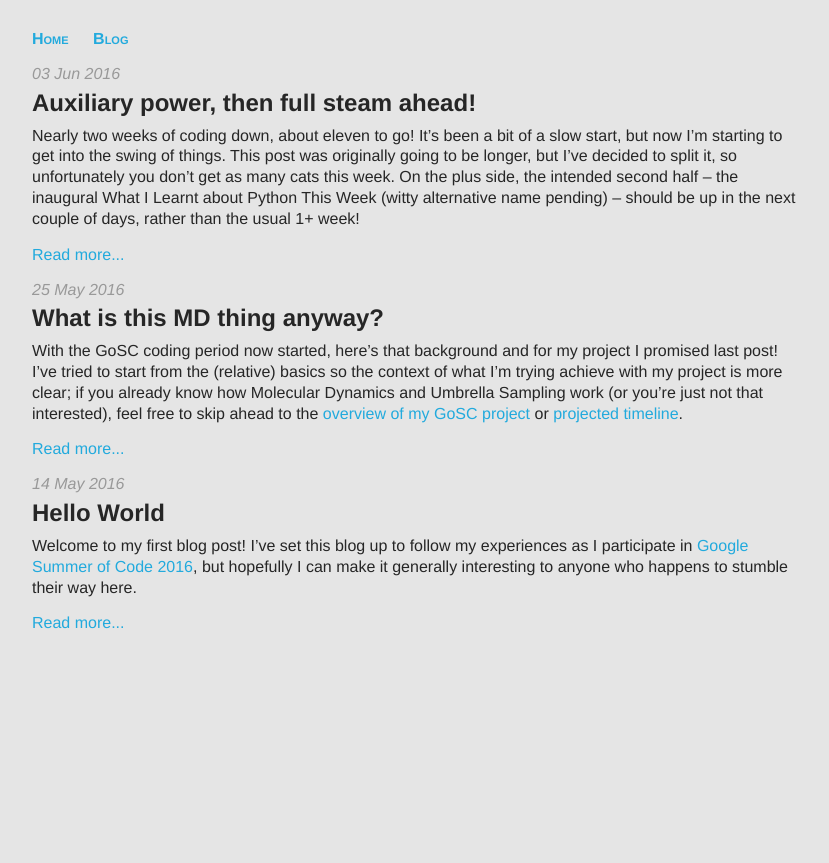
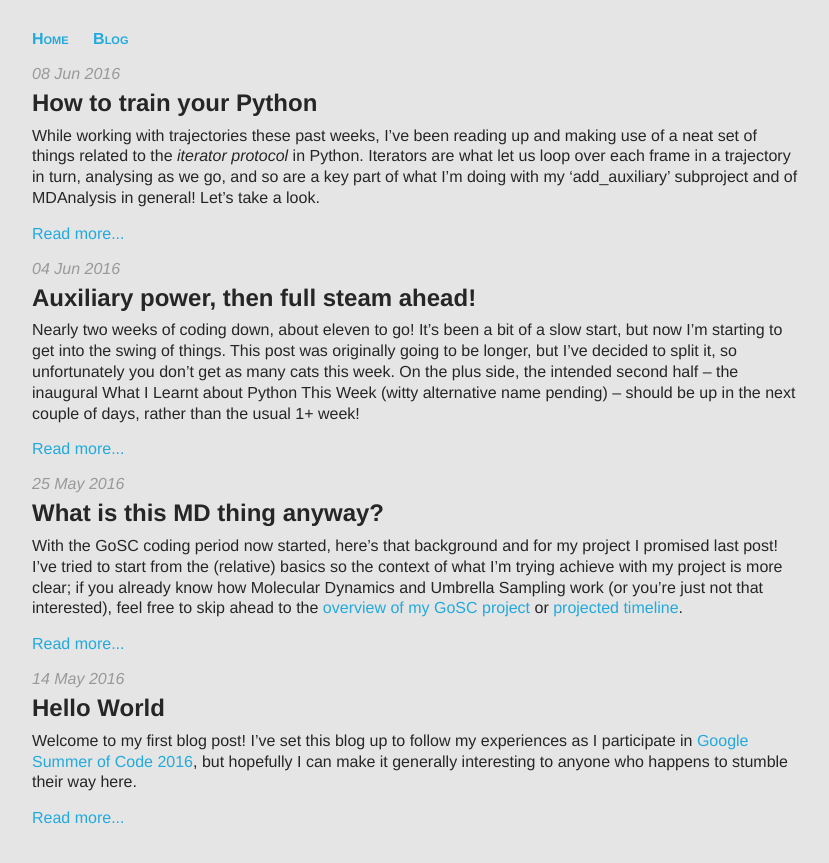
Before and after one commit to fiona-naughton/fiona-naughton.github.io, a Jekyll site: the page built from blog/index.html, in a window 1280 px wide. Shown: the top 863 px of the page, without its empty margins (224-1053 px from the left). Built offline with Jekyll 4.4.1, drawn with Linux system fonts in a browser that asks for light colours.

Commit message:
4th post

````diff
--- a/_posts/2016-06-03-Auxiliary-power-then-full-steam-ahead.md
+++ b/_posts/2016-06-03-Auxiliary-power-then-full-steam-ahead.md
@@ -1,7 +1,7 @@
 ---
 layout: posts
 title: Auxiliary power, then full steam ahead!
-date: 2016-06-03
+date: 2016-06-04
 ---
 
 Nearly two weeks of coding down, about eleven to go! It's been a bit of a slow start, but now I'm starting to get into the swing of things. This post was originally going to be longer, but I've decided to split it, so unfortunately you don't get as many cats this week. On the plus side, the intended second half – the inaugural What I Learnt about Python This Week (witty alternative name pending) – should be up in the next couple of days, rather than the usual 1+ week!
@@ -24,7 +24,7 @@ In Python, we store data in *variables*. Depending what it is, the value we stor
 A *class* is essentially a framework/container used to store a bunch of related variables (*attributes*) and functions (also attributes, more sepcifically *methods*) which can use or alter the data attributes. We can create different *instances* of a class, each with a particular set of attribute values; this allows us to keep track of different related set of values, and to more easily work with them using the accompanying methods.
 
 <br/>
-![](/images/3PythonOverviewKitty.png){: .largestkitty}
+<a href='/images/3PythonOverviewKitty.png'>![](/images/3PythonOverviewKitty.png){: .largestkitty}</a>
 <br/>
 
 ***
--- /dev/null
+++ b/_posts/2016-06-08-How-to-train-your-Python.md
@@ -0,0 +1,93 @@
+---
+layout: posts
+title: How to train your Python
+date: 2016-06-08
+---
+
+
+While working with trajectories these past weeks, I've been reading up and making use of a neat set of things related to the *iterator protocol* in Python. Iterators are what let us loop over each frame in a trajectory in turn, analysing as we go, and so are a key part of what I'm doing with my 'add_auxiliary' subproject and of MDAnalysis in general! Let’s take a look.
+
+
+<br/>
+![](/images/4WarningKitty.png){: .mediumkitty}
+<br/>
+
+### Iterators and Iterables
+
+Let's imagine our cat has been a busy boy, and we've ended up with a bundle of little kittens to deal with. Now it's time for vaccinations, and while we *could* ourselves pull each kitten out one by one, vaccinating each in turn, we know what a potential health hazard that is. Instead, we're going to get our good friend Python to do it for us!
+
+
+<br/>
+![](/images/4PythonKitty.png){: .kitty}
+<br/>
+
+
+You might already know in about `for` loops in Python. Basically, if we have:
+
+```Python
+
+    for variable in sequence:
+
+        do_something(variable)
+
+```
+
+what will happen is that, first, `variable` is set to the 'first item' in `sequence`, and `do_something` run with that value. `variable` is then set to the 'second item' in `sequence` and `do_something` run again, and so on until we've run `do_something` for every item in `sequence`.
+
+We want `sequence` to represent the litter, `do_something` to be 'vaccinate kitten', and `variable` to be set to each kitten in turn. If we represent the litter as simply a list of kittens, we don't need to do anything further – the process of determining 'first item', 'second item' for lists (as for several other data types) is pre-built into Python, and follows each item in the list as you'd expect. However, it would be nice if we had a `Litter` class (of which this `first_litter` is an instance) so we could store both our kittens and things like a date of birth and the total number of kittens, and have a nice framework to use if the event of any future litters.
+
+
+<br/>
+![](/images/4SituationKitty.png){: .largekitty}
+<br/>
+
+
+We need to tell Python how to determine each of the items (kittens) that belong to `first_litter`. We can do this by defining some special methods in the `Litter` class to make it *iterable* or (more specifically) an *iterator*:
+
+* an **iterable** class has an `__iter__()` method
+
+* an **iterator** needs an `__iter__()` method  and a `next()` (or `__next__()` in Python 3) method
+
+`__iter__()` needs to return an *iterator object*, so when the class is itself an iterator, `__iter__()` can just return self. The `next()` method needs to return the 'next' item in the class each time it is called, and raise a `StopIteration` error if we’re trying to move past the last item. When we run a `for` loop, `next()` is used to get the value of each item in turn, and the loop exits when it gets `StopIteration` instead.
+
+
+<br/>
+![](/images/4IterKitty.png){: .mediumkitty}
+<br/>
+
+
+The `XVGReader` class I've included below, which forms part of my 'add_auxiliary' subproject, is an example of a custom class that is an *iterator*. For now, we're going to make our `Litter` class *iterable* instead. To do this, we need to make `__iter__()` return an iterator; we can do this by making it a **generator function**.
+
+
+
+### Generators
+
+
+<br/>
+![](/images/4GeneratorKitty.png){: .smallkitty}
+<br/>
+
+
+A **generator function** returns a **generator**, a type of **iterator**. We make a generator function by adding a **yield** statement to it, where we might otherwise use `return`. What happens is that, when first called, the function will run until the first `yield` statement is reached, at which point the appropriate value is returned (this will be out 'first item') and the function 'pauses'. When, at some point later, we're ready for the next value, the generator is resumed (e.g. by calling it's `next()` method), and progress continues until `yield` is encountered again; the new value (the 'second item') is returned, the generator pauses, and so on. After we've gone through the final `yield` and reach the end of the function, it'll raise the `StopIteration` error.
+
+So how does this look for our cats?
+
+<br/>
+<a href='/images/4SolutionKitty.png'>![](/images/4SolutionKitty.png){: .largestkitty}</a>
+<br/>
+
+And now we've successfully vaccinated all out kittens, without endangering our personal safety!
+
+
+<br/>
+![](/images/4SafeKitty.png){: .mediumkitty}
+<br/>
+
+
+### A more practical example: XVGReader
+
+Unfortunately, I'm not being paid to play with kittens all summer, so before I go I'll leave you with some excerpts (for reading auxiliary data stored in the .xvg file format) of what I've been working on to show how I've actually been using Python's iteration protocol. Until next time!
+
+
+
+![](/images/4AuxReader.png){: .largestkitty}
````
Also changed, not shown: images/4AuxReader.png (added), images/4GeneratorKitty.png (added), images/4IterKitty.png (added), images/4PythonKitty.png (added), images/4SafeKitty.png (added), images/4SituationKitty.png (added), images/4SolutionKitty.png (added), images/4WarningKitty.png (added).
